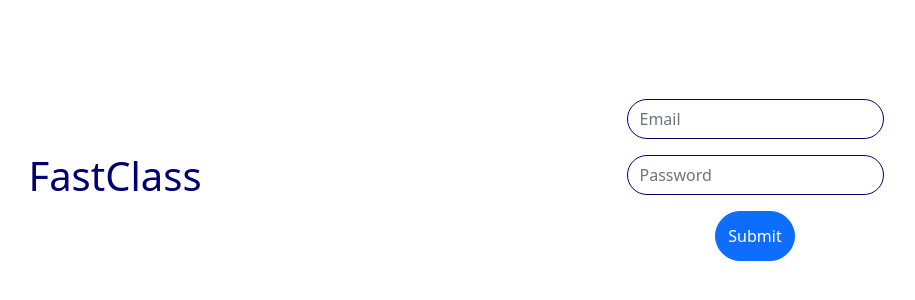
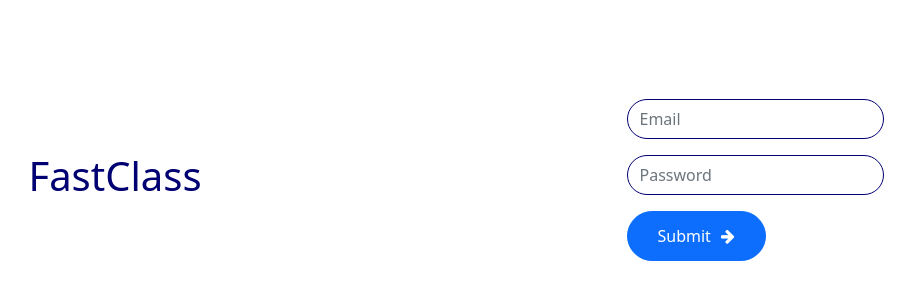
Before and after one commit to avinash6982/BookMentor, a React (Create React App) app: page / in a window 1280 px wide. Shown: the part 220-520 px from the top of the page, without its empty margins (193-1108 px from the left). Built offline with nearby package versions, Linux system fonts and the light colour scheme.

Commit message:
WIP: styling signin component

```diff
--- a/package.json
+++ b/package.json
@@ -3,13 +3,11 @@
   "version": "0.1.0",
   "private": true,
   "dependencies": {
-    "@fortawesome/fontawesome-svg-core": "^1.2.36",
-    "@fortawesome/free-solid-svg-icons": "^5.15.4",
-    "@fortawesome/react-fontawesome": "^0.1.16",
     "@testing-library/jest-dom": "^5.14.1",
     "@testing-library/react": "^11.2.7",
     "@testing-library/user-event": "^12.8.3",
     "bootstrap": "^5.1.3",
+    "font-awesome": "^4.7.0",
     "react": "^17.0.2",
     "react-bootstrap": "^2.0.0",
     "react-dom": "^17.0.2",
--- a/src/App.js
+++ b/src/App.js
@@ -1,5 +1,6 @@
 import './App.css';
 import 'bootstrap/dist/css/bootstrap.min.css';
+import '../node_modules/font-awesome/css/font-awesome.min.css';
 
 import LaunchPage from './container/LaunchPage';
 
--- /dev/null
+++ b/src/common/icons/FontAwesomeIcon.js
@@ -0,0 +1,19 @@
+const FontAwesomeIcon = ({
+    title,
+    size,
+    color,
+    marginLeft,
+    marginRight
+}) => {
+
+    const styles = {
+        fontSize: size || "25",
+        color: color,
+        marginLeft: marginLeft,
+        marginRight: marginRight
+    }
+
+    return <i className={`fa fa-${title}`} style={{ ...styles }} aria-hidden="true"></i>
+}
+
+export default FontAwesomeIcon
--- a/src/components/launchPage/Signin.js
+++ b/src/components/launchPage/Signin.js
@@ -1,5 +1,6 @@
 import React from "react";
 import { Form, Button } from "react-bootstrap";
+import FontAwesomeIcon from "../../common/icons/FontAwesomeIcon";
 
 import classes from "./styles.module.css";
 
@@ -15,9 +16,12 @@ export default function Signin() {
                 <Form.Control className={classes.inputField} type="password" placeholder="Password" />
             </Form.Group>
 
-            <Button variant="primary" className={classes.signinButton} type="submit">
-                Submit
-            </Button>
+            <div className={classes.signinContainer}>
+                <Button variant="primary" className={classes.signinButton} type="submit">
+                    Submit
+                    <FontAwesomeIcon title="arrow-right" marginLeft="10px" />
+                </Button>
+            </div>
         </Form>
     );
 }
--- a/src/components/launchPage/styles.module.css
+++ b/src/components/launchPage/styles.module.css
@@ -13,7 +13,13 @@
 .errorMessageContainer {
     height: 0.8em;
 }
+.signinContainer {
+    width: 100%;
+    display: flex;
+}
 .signinButton {
     height: 50px;
     border-radius: 25px;
+    padding-left: 30px;
+    padding-right: 30px;
 }
```
Also changed, not shown: 1 other file (tests, documents, lock files or other folders).
